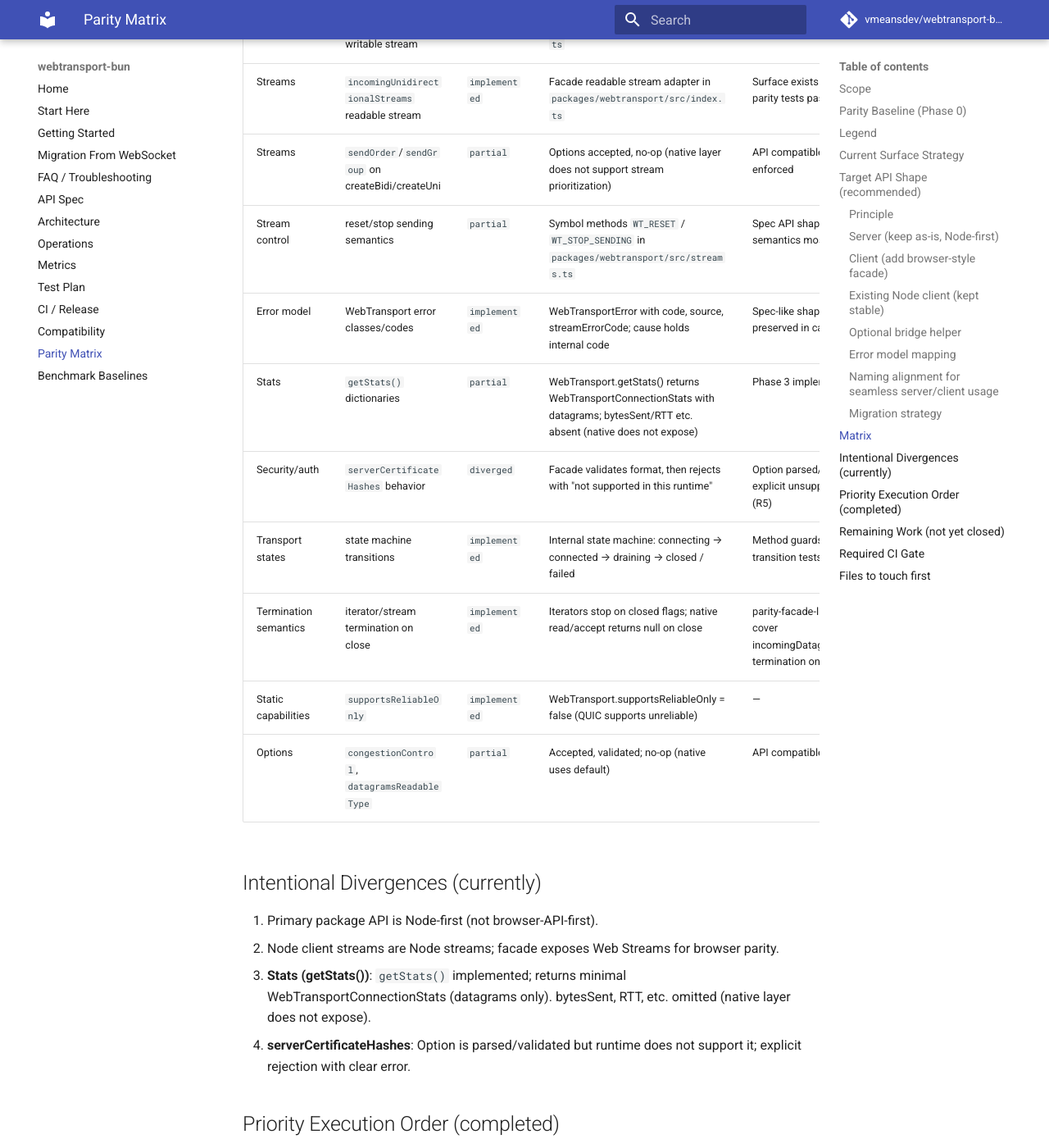
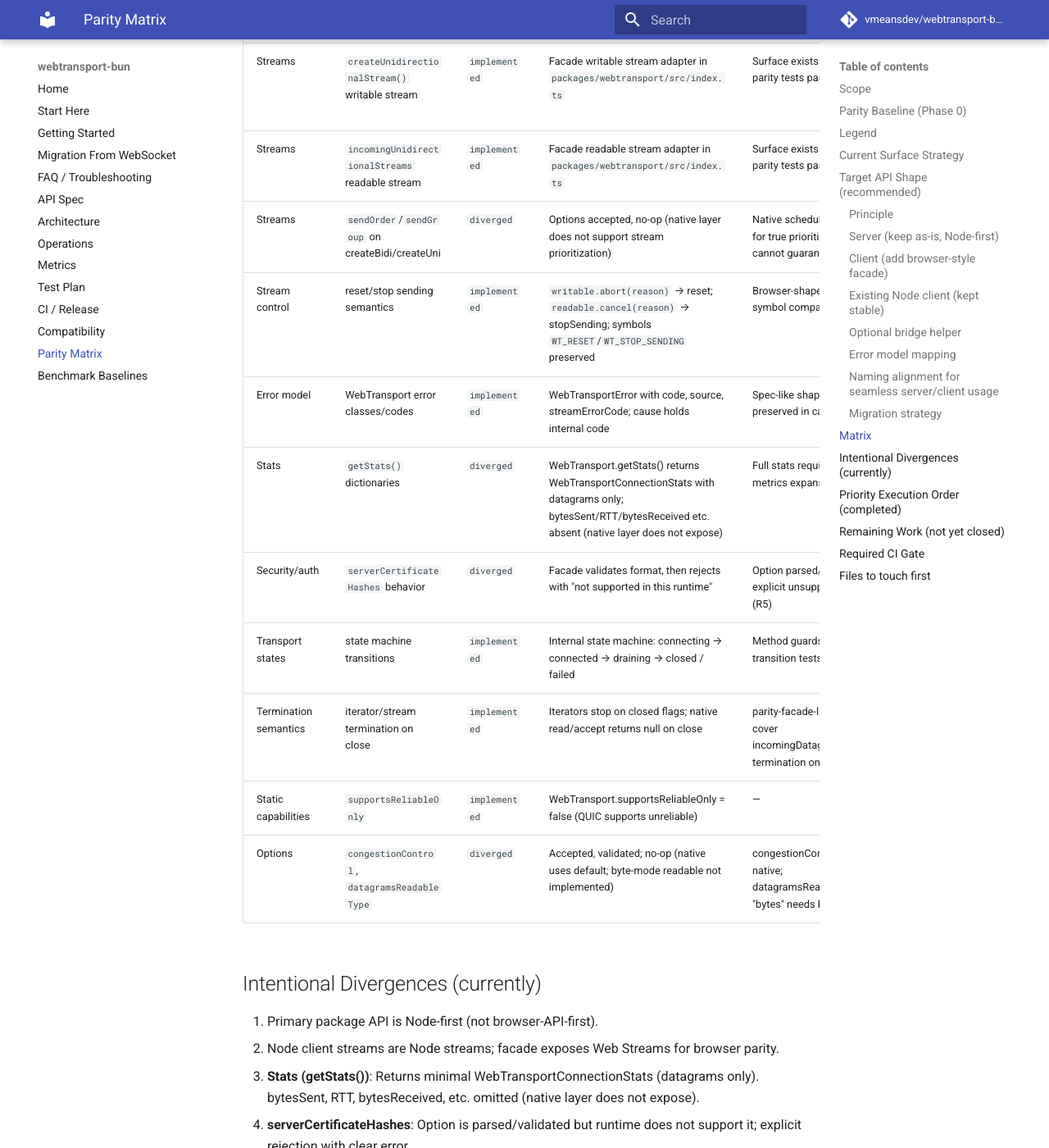
Before and after one commit to vmeansdev/webtransport-bun, an MkDocs documentation site: the page built from docs/PARITY_MATRIX.md, in a window 1280 px wide and 1400 px high, scrolled down 4029 px. Shown: the whole window at 82% size. Built offline with MkDocs 1.6.1 and Material for MkDocs 9.7.7, drawn with Linux system fonts in a browser that asks for light colours; comment, search, counter and statistics services are not loaded; some of the changed text lies outside the part shown.

Commit message:
Phase 7: Convert partial to diverged; close parity matrix
Co-authored-by: Cursor <cursoragent@cursor.com>

```diff
--- a/docs/PARITY_MATRIX.md
+++ b/docs/PARITY_MATRIX.md
@@ -118,23 +118,25 @@ export function toWebTransport(session: ClientSession): WebTransportLike;
 | Streams               | `incomingBidirectionalStreams` readable stream      | `implemented`  | Facade readable stream adapter in `packages/webtransport/src/index.ts`                                  | Surface exists and local parity tests pass                              | Validate CI parity run                                                 |
 | Streams               | `createUnidirectionalStream()` writable stream      | `implemented`  | Facade writable stream adapter in `packages/webtransport/src/index.ts`                                  | Surface exists and local parity tests pass                              | Validate CI parity run and option semantics                            |
 | Streams               | `incomingUnidirectionalStreams` readable stream     | `implemented`  | Facade readable stream adapter in `packages/webtransport/src/index.ts`                                  | Surface exists and local parity tests pass                              | Validate CI parity run                                                 |
-| Streams               | `sendOrder`/`sendGroup` on createBidi/createUni     | `partial`      | Options accepted, no-op (native layer does not support stream prioritization)                            | API compatible; ordering not enforced                                   | —                                                                       |
-| Stream control        | reset/stop sending semantics                        | `partial`      | Symbol methods `WT_RESET` / `WT_STOP_SENDING` in `packages/webtransport/src/streams.ts`                 | Spec API shape differs; semantics mostly present                        | Bridge to browser-style stream cancellation/abort semantics           |
+| Streams               | `sendOrder`/`sendGroup` on createBidi/createUni     | `diverged`     | Options accepted, no-op (native layer does not support stream prioritization)                            | Native scheduler required for true prioritization; JS cannot guarantee  | —                                                                       |
+| Stream control        | reset/stop sending semantics                        | `implemented`  | `writable.abort(reason)` → reset; `readable.cancel(reason)` → stopSending; symbols `WT_RESET`/`WT_STOP_SENDING` preserved | Browser-shaped API + symbol compatibility                               | —                                                                       |
 | Error model           | WebTransport error classes/codes                    | `implemented`  | WebTransportError with code, source, streamErrorCode; cause holds internal code                         | Spec-like shape; internal E_* preserved in cause                        | —                                                                       |
-| Stats                 | `getStats()` dictionaries                           | `partial`      | WebTransport.getStats() returns WebTransportConnectionStats with datagrams; bytesSent/RTT etc. absent (native does not expose) | Phase 3 implemented                                                      | —                                                                       |
+| Stats                 | `getStats()` dictionaries                           | `diverged`     | WebTransport.getStats() returns WebTransportConnectionStats with datagrams only; bytesSent/RTT/bytesReceived etc. absent (native layer does not expose) | Full stats require native metrics expansion                              | —                                                                       |
 | Security/auth         | `serverCertificateHashes` behavior                  | `diverged`     | Facade validates format, then rejects with "not supported in this runtime"                               | Option parsed/validated; explicit unsupported path (R5)                  | —                                                                       |
 | Transport states      | state machine transitions                           | `implemented`  | Internal state machine: connecting → connected → draining → closed / failed                              | Method guards and transition tests (R3)                                 | —                                                                       |
 | Termination semantics | iterator/stream termination on close                | `implemented`  | Iterators stop on closed flags; native read/accept returns null on close                                | parity-facade-lifecycle tests cover incomingDatagrams/bidi/uni termination on close | —                                                                       |
 | Static capabilities   | `supportsReliableOnly`                             | `implemented`  | WebTransport.supportsReliableOnly = false (QUIC supports unreliable)                                   | —                                                                       | —                                                                       |
-| Options               | `congestionControl`, `datagramsReadableType`       | `partial`      | Accepted, validated; no-op (native uses default)                                                       | API compatible                                                          | —                                                                       |
+| Options               | `congestionControl`, `datagramsReadableType`       | `diverged`     | Accepted, validated; no-op (native uses default; byte-mode readable not implemented)                   | congestionControl requires native; datagramsReadableType "bytes" needs byte stream | —                                                                       |
 
 
 ## Intentional Divergences (currently)
 
 1. Primary package API is Node-first (not browser-API-first).
 2. Node client streams are Node streams; facade exposes Web Streams for browser parity.
-3. **Stats (getStats())**: `getStats()` implemented; returns minimal WebTransportConnectionStats (datagrams only). bytesSent, RTT, etc. omitted (native layer does not expose).
+3. **Stats (getStats())**: Returns minimal WebTransportConnectionStats (datagrams only). bytesSent, RTT, bytesReceived, etc. omitted (native layer does not expose).
 4. **serverCertificateHashes**: Option is parsed/validated but runtime does not support it; explicit rejection with clear error.
+5. **sendOrder/sendGroup**: Accepted on createBidirectionalStream/createUnidirectionalStream; no-op. Native layer has no stream prioritization.
+6. **congestionControl / datagramsReadableType**: Accepted, validated; no-op. congestionControl requires native; datagramsReadableType "bytes" (ReadableByteStream) not implemented.
 
 ## Priority Execution Order (completed)
 
@@ -152,7 +154,8 @@ export function toWebTransport(session: ClientSession): WebTransportLike;
    - confirm `test:parity` pass in CI
    - confirm interop pass in CI
    - confirm security scan jobs pass in CI
-2. ~~Follow-up hardening (closed/draining/termination)~~ — Completed in PARITY-A: draining resolves when `close()` called; closed propagates closeCode/reason; termination tests added for iterators.
+2. ~~Follow-up hardening (closed/draining/termination)~~ — Completed in PARITY-A.
+3. ~~Phase 7 partial-to-implemented closure~~ — Completed: stream control abort/cancel implemented; remaining partial rows converted to diverged.
 
 ## Required CI Gate
 
```
